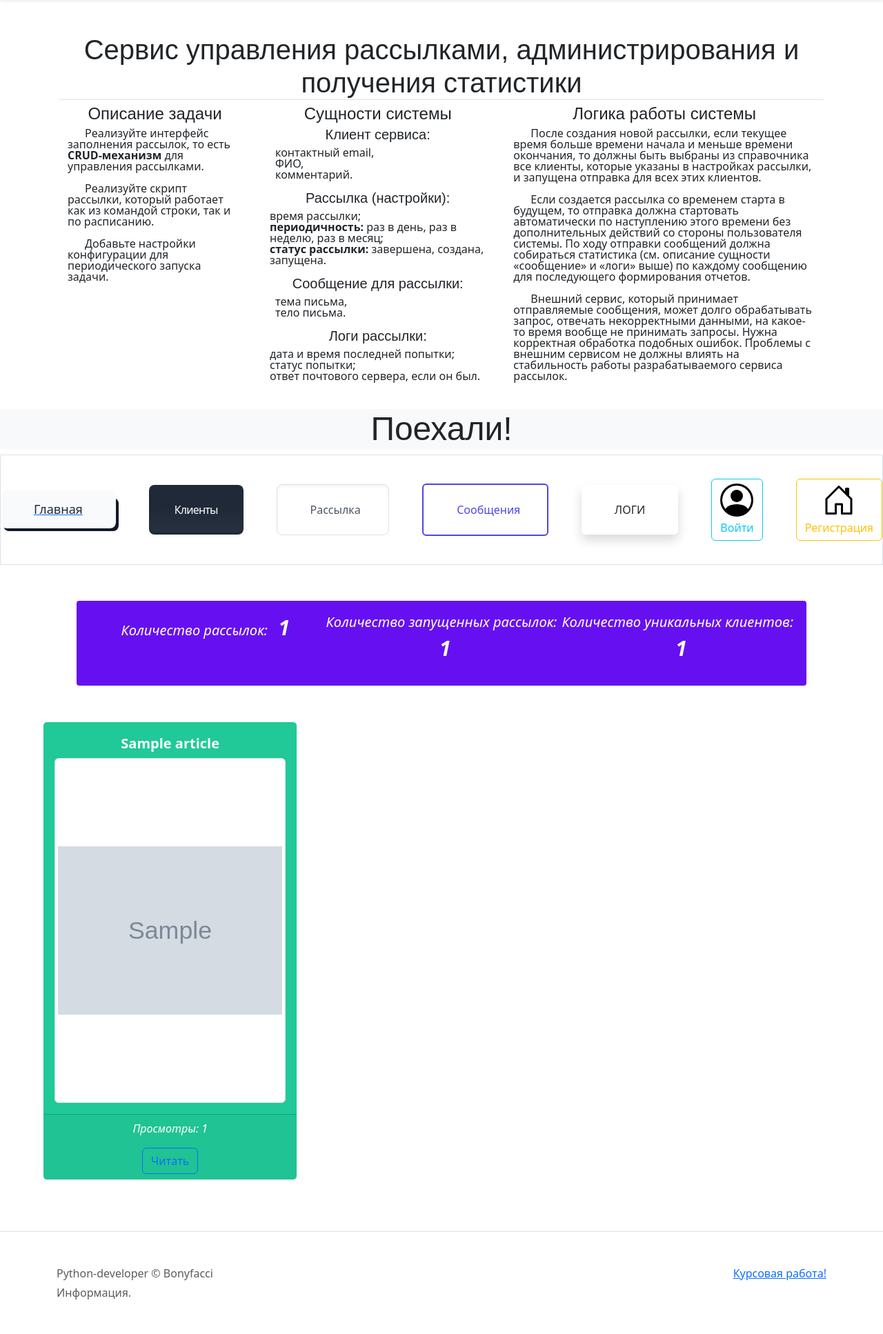
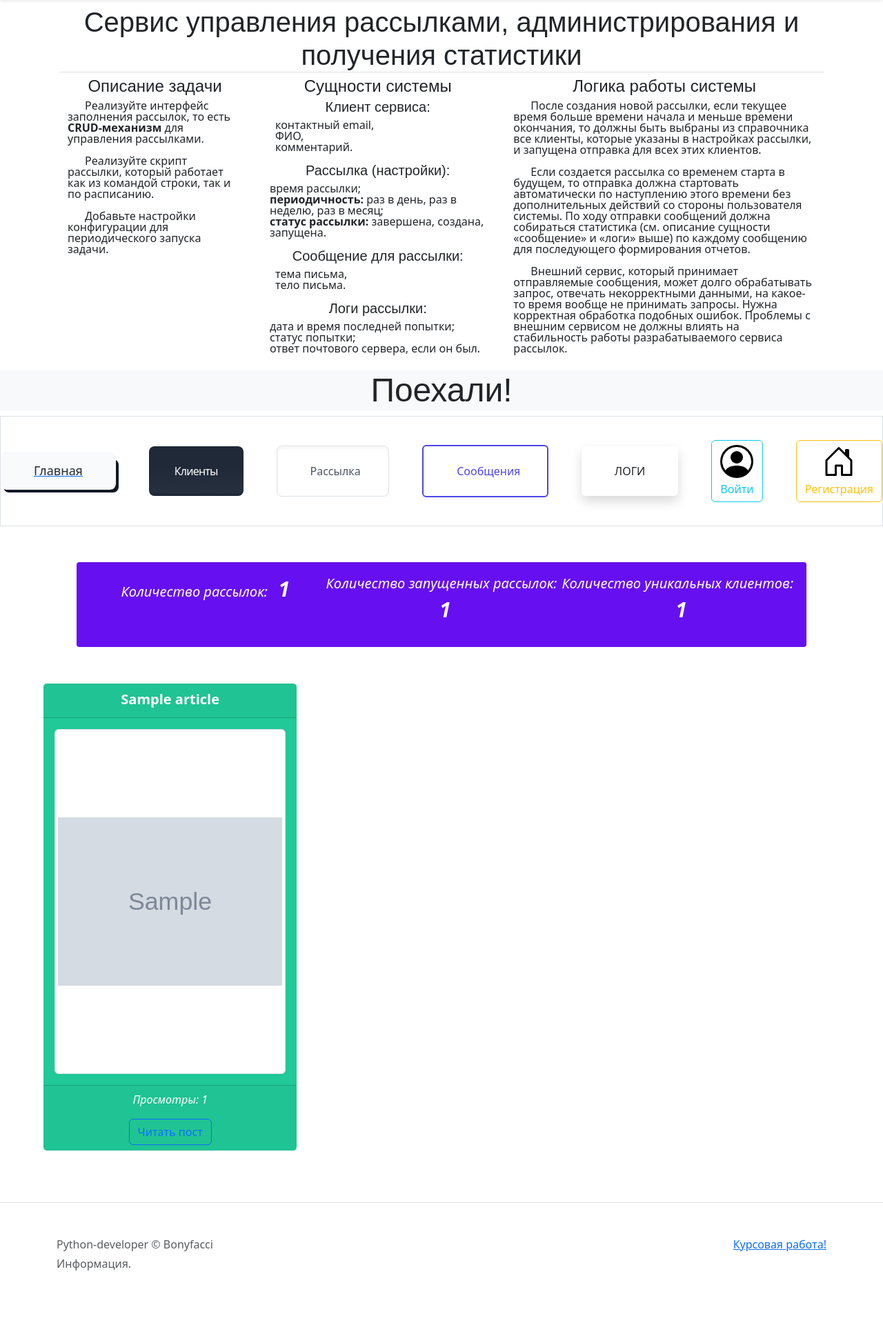
Before and after one commit to Bonyfacci/mailing_management_service, a Django app: template app_send_mail/templates/app_send_mail/course_work.html in a window 1280 px wide. Shown: the part 56-1990 px from the top of the page at 69% size. After the commit the page ends 1898 px from the top, so only its background shows below. Run offline with Django 4.2, Linux system fonts and the light colour scheme; tables that the repository leaves empty hold one stand-in row (values such as "Sample post"); the template is opened without the code that fills it: values that come from a table or form of the project are taken from there, most other values are stand-ins (such as "Sample title", 1, 10 or a date in 2020); grey boxes marked "Sample" are stand-in pictures; data that the repository does not hold is empty; some libraries are stand-ins or nearby versions; some web fonts are replaced.

Commit message:
Работает

```diff
--- a/app_blog/templates/app_blog/blog_list.html
+++ b/app_blog/templates/app_blog/blog_list.html
@@ -31,11 +31,14 @@
     {% for article in blog_list %}
     <div class="col-4">
         <div class="card mb-4 box-shadow" style="background: #20c997; border-color: white; color: white;">
+            <div class="card-header" style="height:50px">
+                <p class="card-text" style="height: 20px; font-size: 20px;">
+                    <strong>
+                        {{ article.title }}
+                    </strong>
+                </p>
+            </div>
             <div class="card-body">
-
-                <p class="card-text" style="height: 20px; font-size: 20px;"><strong>
-                    {{ article.title }}
-                </strong></p>
                 <img class="img-thumbnail" src="{{ object.photo|mymedia }}" alt="blog_image"
                      style="object-fit: contain; height: 500px;">
             </div>
@@ -43,7 +46,9 @@
                 <p class="card-text">
                     <I>Просмотры: {{ article.views_count }}</I>
                 </p>
-                <a href="{% url 'app_blog:blog_article' article.pk %}" class="btn btn-md btn-outline-primary">Читать</a>
+                <a href="{% url 'app_blog:blog_article' article.pk %}" class="btn btn-md btn-outline-primary">
+                    Читать пост
+                </a>
             </div>
         </div>
     </div>
--- a/app_blog/views.py
+++ b/app_blog/views.py
@@ -1,14 +1,10 @@
-from django.urls import reverse_lazy, reverse
-from django.views.generic import CreateView, ListView, DetailView, UpdateView, DeleteView
+from django.views.generic import ListView, CreateView, DetailView, UpdateView, DeleteView
 
 from app_blog.models import Blog
 
 
 class BlogListView(ListView):
     model = Blog
-    extra_context = {
-        'title': f'Блог Castellsefels'
-    }
 
 
 class BlogDetailView(DetailView):
--- a/app_send_mail/templates/app_send_mail/course_work.html
+++ b/app_send_mail/templates/app_send_mail/course_work.html
@@ -5,7 +5,7 @@
 
 {% block content %}
 
-<div class="container row pricing-header px-3 py-3 pt-md-5 pb-md-4 mx-auto text-center">
+<div class="container row pricing-header px-3 py-3 pt-md-2 pb-md-2 mx-auto text-center">
     <h1 class="border-bottom">Сервис управления рассылками, администрирования и получения статистики</h1>
     <div class="col-3">
         <h4 class="lh-1">Описание задачи</h4>
```
